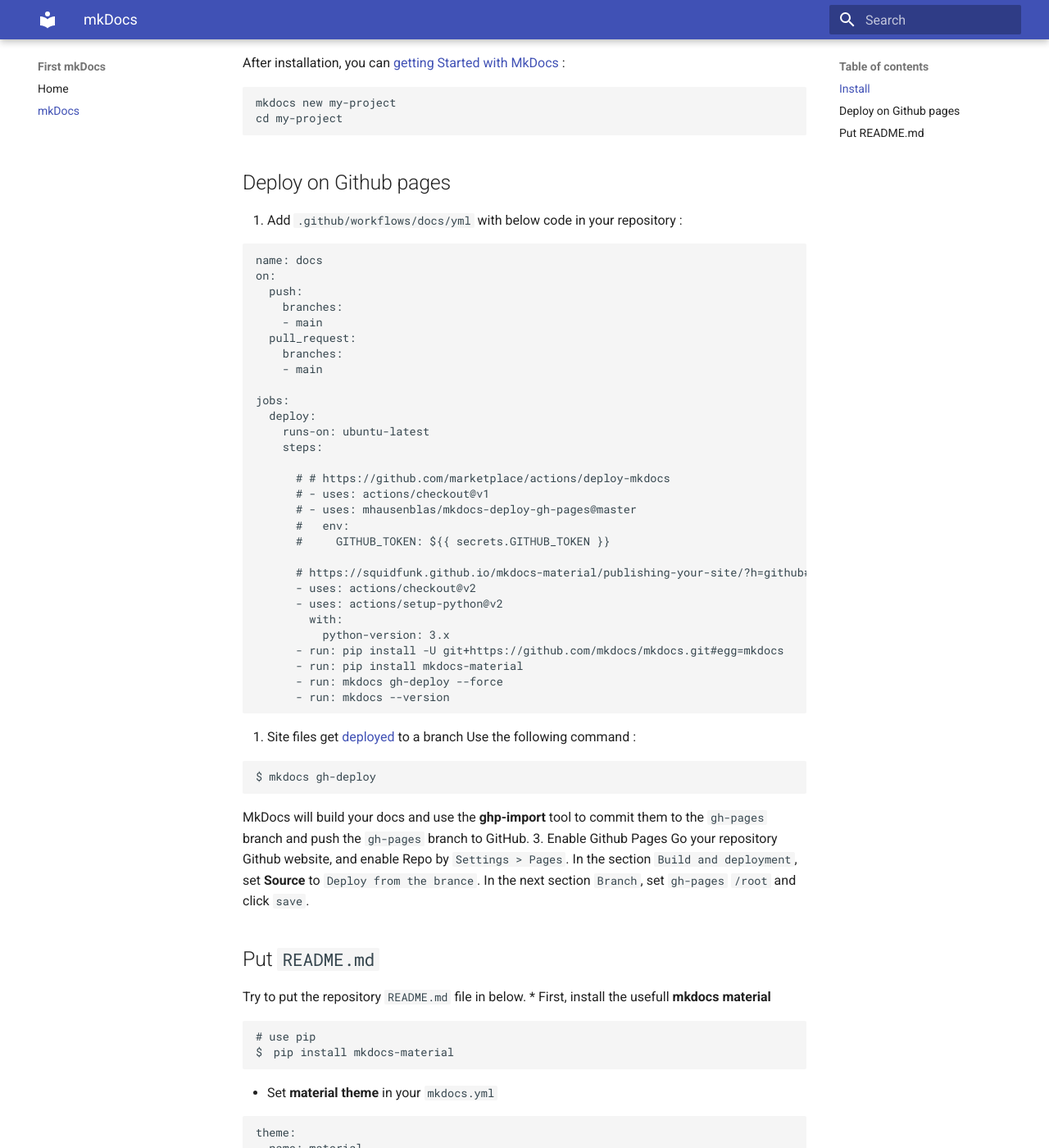
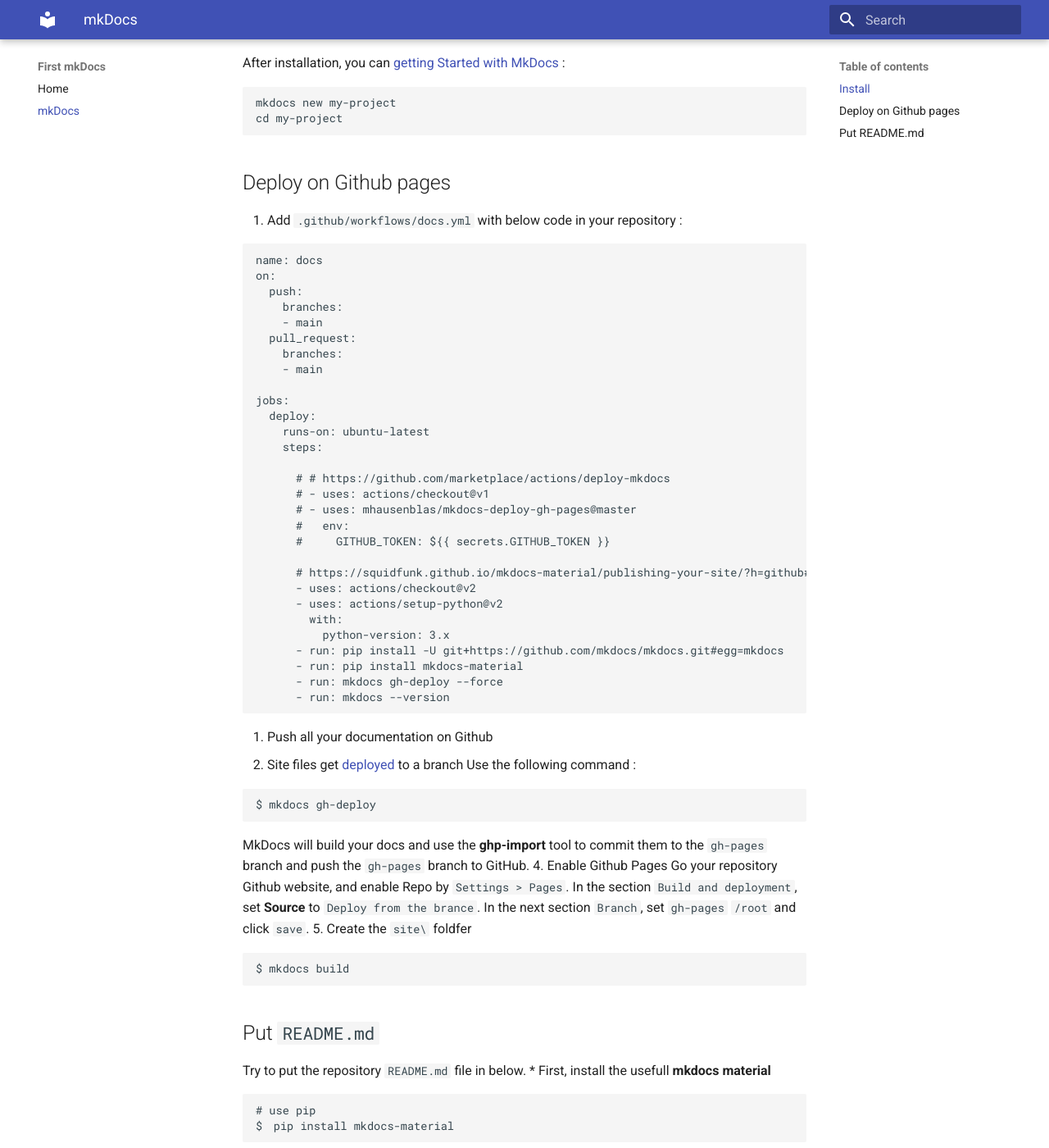
Before and after one commit to galletaHong/first_pipline_repo, an MkDocs documentation site: the page built from docs/mkDocs_deploy.md, in a window 1280 px wide and 1400 px high, scrolled down 264 px. Shown: the whole window at 82% size. Built offline with MkDocs 1.6.1 and Material for MkDocs 9.7.7, drawn with Linux system fonts in a browser that asks for light colours.

Commit message:
Update docs/

````diff
--- a/docs/mkDocs_deploy.md
+++ b/docs/mkDocs_deploy.md
@@ -10,8 +10,8 @@
 cd my-project
 ```
 ## Deploy on Github pages
-1. Add `.github/workflows/docs/yml` with below code in your repository :
-```
+1. Add `.github/workflows/docs.yml` with below code in your repository :
+```yml
 name: docs
 on:
   push:
@@ -42,16 +42,21 @@
       - run: mkdocs gh-deploy --force
       - run: mkdocs --version
 ```
-2. Site files get [deployed](https://www.mkdocs.org/user-guide/deploying-your-docs/) to a branch
+2. Push all your documentation on Github
+3. Site files get [deployed](https://www.mkdocs.org/user-guide/deploying-your-docs/) to a branch
 Use the following command :
 ```
 $ mkdocs gh-deploy
 ```
 MkDocs will build your docs and use the **ghp-import** tool to commit them to the `gh-pages` branch and push the `gh-pages` branch to GitHub.
-3. Enable Github Pages
+4. Enable Github Pages
 Go your repository Github website, and enable Repo by `Settings > Pages`.
 In the section `Build and deployment`, set **Source** to `Deploy from the brance`.
 In the next section `Branch`, set `gh-pages` `/root` and click `save`.
+5. Create the `site\` foldfer
+```
+$ mkdocs build
+```
 
 
 ## Put `README.md`
````
